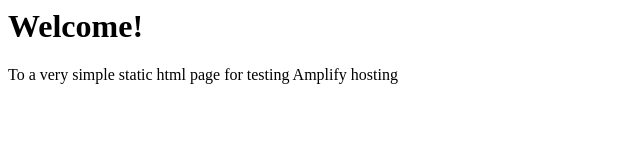
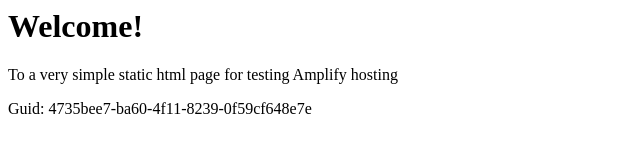
Before and after one commit to aws-aemilia-bom/Github-PR-Commit-Integration-Test-DoNotTouch-v1-prod-ap-south-1, a website: page src/index.html in a window 1280 px wide. Shown: the whole page, without its empty margins (0-640 px from the left). Drawn offline with Linux system fonts and the light colour scheme.

Commit message:
commit from integ tests

```diff
--- a/src/index.html
+++ b/src/index.html
@@ -1,3 +1,5 @@
+
+
 <html lang="en">
 
 <head>
@@ -10,6 +12,6 @@
 <body>
     <h1>Welcome!</h1>
     <p>To a very simple static html page for testing Amplify hosting</p>
-</body>
+    <p>Guid: 4735bee7-ba60-4f11-8239-0f59cf648e7e</p></body>
 
 </html>
```
